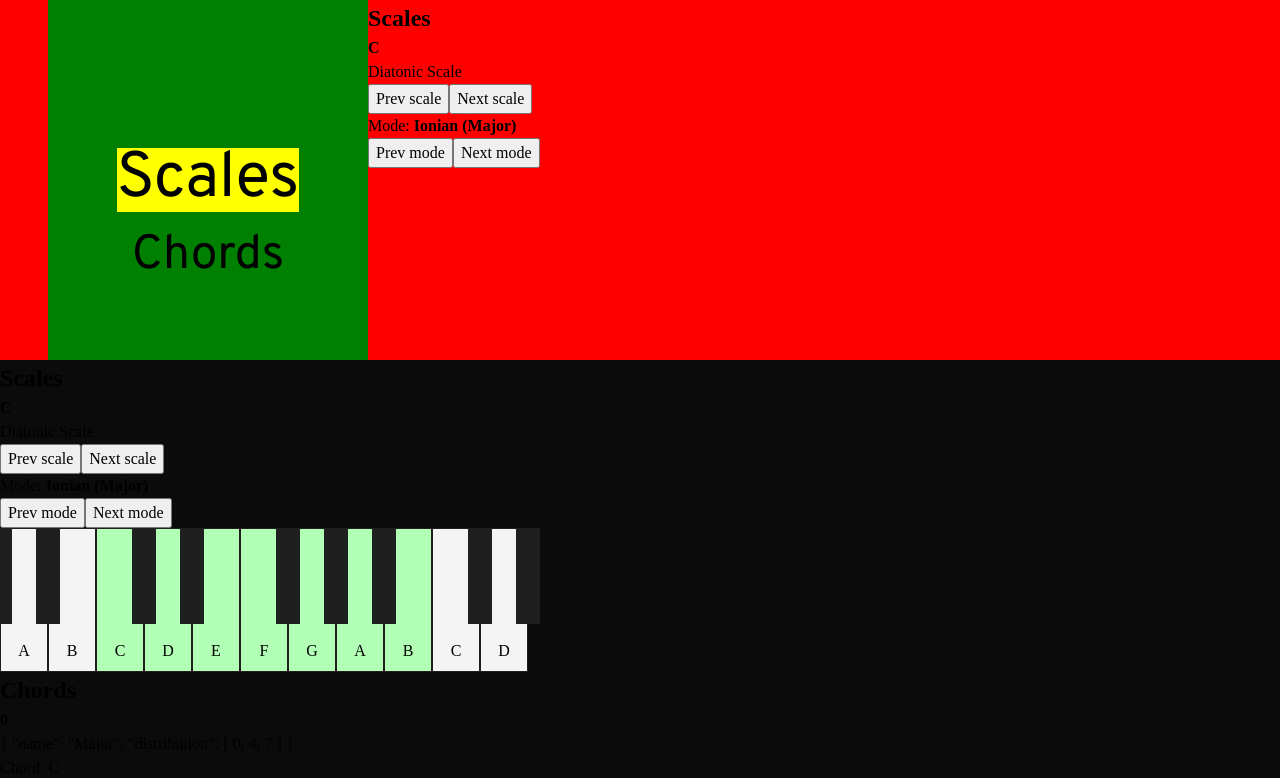
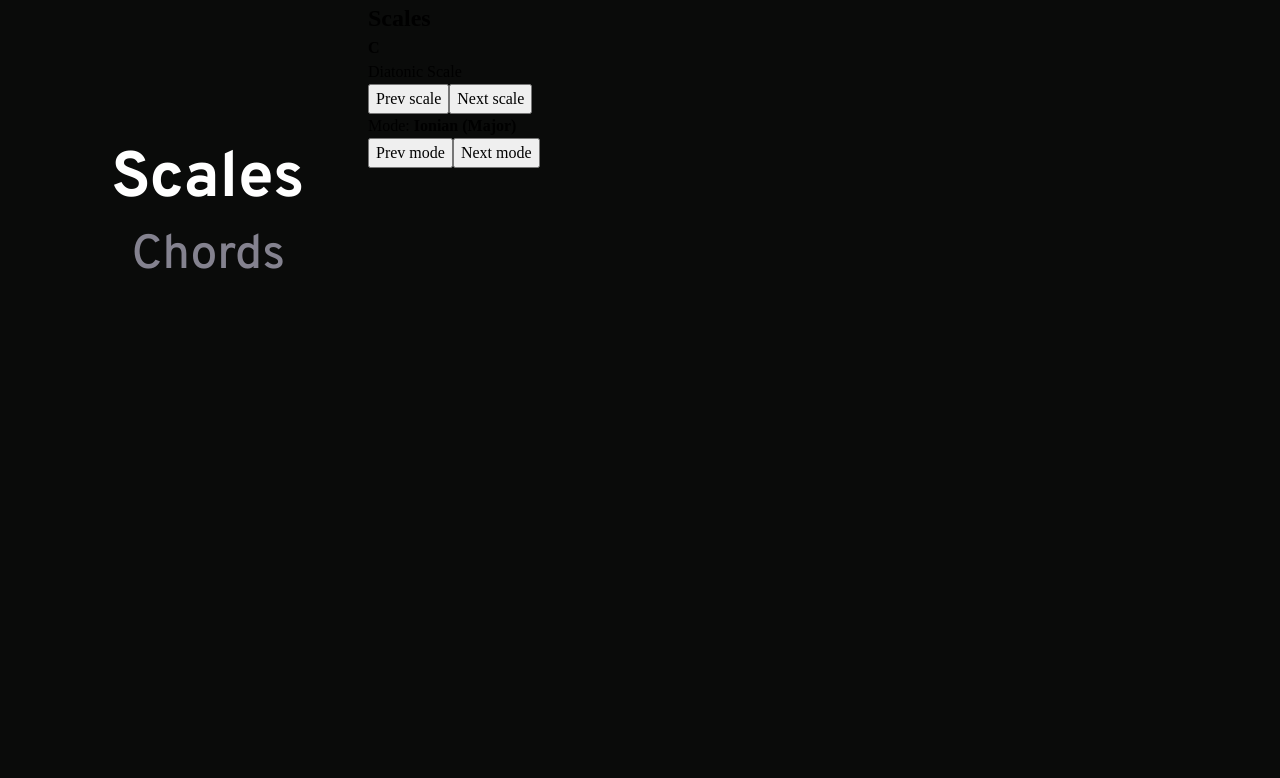
Before and after one commit to RonnyPumaricra/music-sandbox-ng, an Angular app: page / in a window 1280 px wide. Shown: the top 778 px of the page. Built offline with nearby package versions, Linux system fonts and the light colour scheme.

Commit message:
Added scroll picker

```diff
--- a/src/app/app.component.html
+++ b/src/app/app.component.html
@@ -1,18 +1,14 @@
 <app-picker-wrapper></app-picker-wrapper>
 
-<app-scales-picker></app-scales-picker>
+<!-- <app-scales-picker></app-scales-picker> -->
 
-<app-piano></app-piano>
+<!-- <app-piano></app-piano> -->
 
-<app-chords-picker></app-chords-picker>
+<!-- <app-chords-picker></app-chords-picker> -->
 
-<br>
-<button (click)="setPicker(0)">Scales</button>
-<button (click)="setPicker(1)">Chords</button>
-<br>
-<br>
-<br>
-<app-guitar></app-guitar>
+<!-- <button (click)="setPicker(0)">Scales</button> -->
+<!-- <button (click)="setPicker(1)">Chords</button> -->
+<!-- <app-guitar></app-guitar> -->
 <!-- <app-chords-picker></app-chords-picker>
 
 <p>GuitarPreview component</p>
--- a/src/app/components/picker-wrapper/picker-wrapper.component.css
+++ b/src/app/components/picker-wrapper/picker-wrapper.component.css
@@ -4,11 +4,11 @@ header {
 
   display: flex;
 
-  background: red;
+  /* background: red; */
 }
 
 nav {
-  background: green;
+  /* background: green; */
   width: 20rem;
   position: relative;
 }
@@ -28,28 +28,27 @@ nav span {
   inset: 0;
   margin: auto;
   width: fit-content;
-  height: 3rem;
+  height: 4rem;
 
-  font-size: 3rem;
+  font-weight: 500;
+  font-size: 4rem;
   font-family: var(--serif);
   line-height: 1;
+  color: var(--mono-500);
 
 
   /* translate: 0 calc(var(--y-pos) + var(--gap-space)); */
-  /* 3.5 = 3 font-size + .5 gap */
-  transform: translateY(calc(var(--y-pos) * 3.5rem + var(--gap-space)));
+  translate: 0 calc(var(--y-pos) * 3.5rem + var(--gap-space));
+  scale: .75;
+
+
+  transition: translate .2s, scale .2s, color .2s;
 }
 
 
 
 nav span.active {
-  background: yellow;
-  inset: 0;
-  margin: auto;
-  height: 4rem;
-  width: fit-content;
-
-  font-size: 4rem;
-  font-family: var(--serif);
-  line-height: 1;
+  scale: 1;
+  font-weight: 700;
+  color: white;
 }
```
